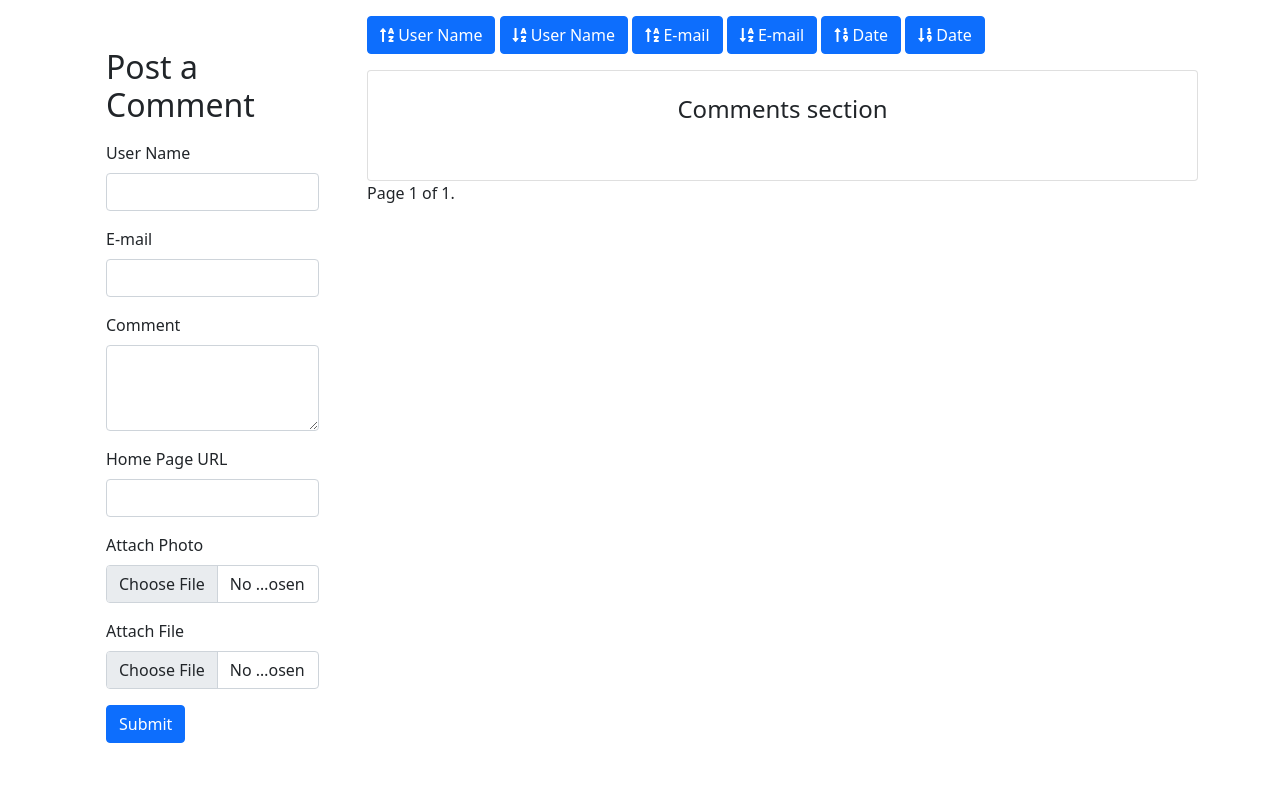
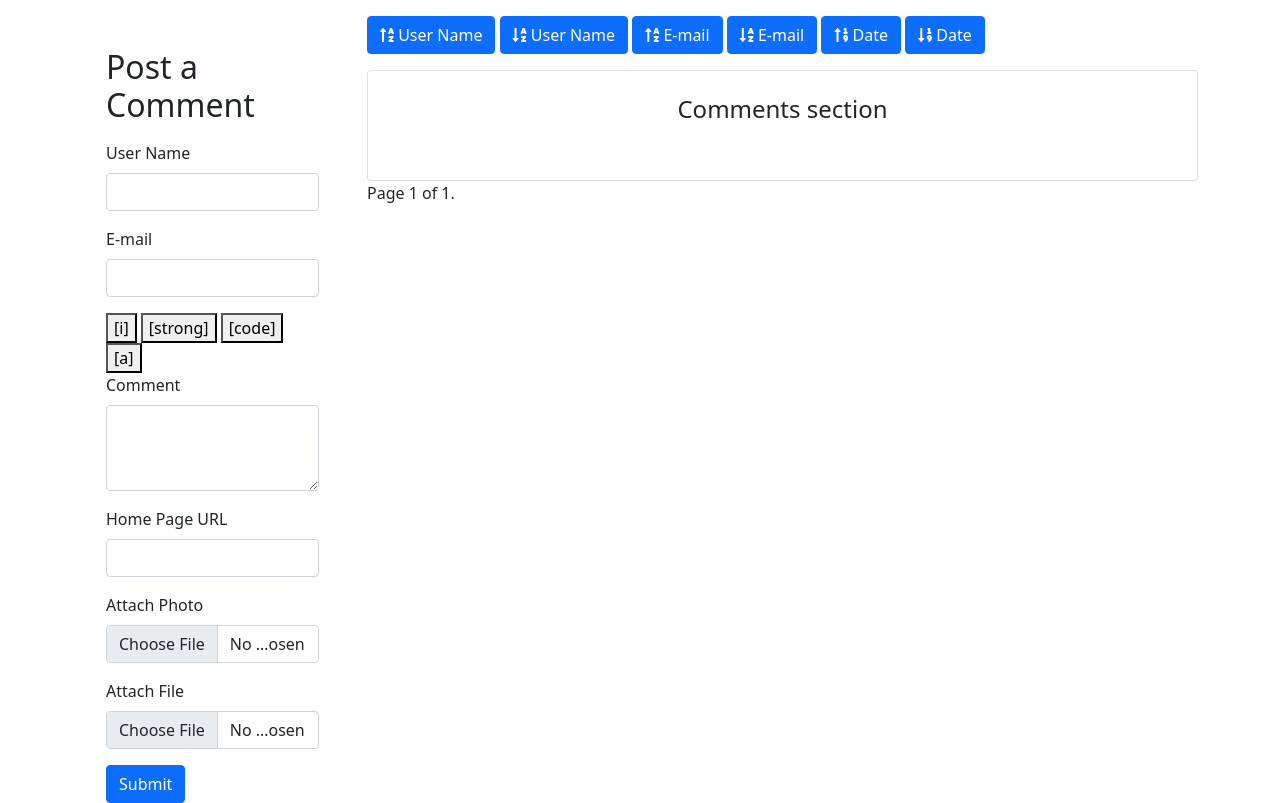
Before and after one commit to nnocturnnn/dz-comment-flow, a Django app: page / in a window 1280 px wide. Before the commit the page ends 743 px from the top, so only its background shows below. Run offline with Django 5.2, Linux system fonts and the light colour scheme; data that the repository does not hold is empty.

Commit message:
feat: add toolbar

```diff
--- a/cmflow/comments/templates/form.html
+++ b/cmflow/comments/templates/form.html
@@ -13,9 +13,16 @@
             <input type="email" class="form-control" id="email" name="email" required>
         </div>
         <div class="mb-3">
+            <div class="toolbar">
+                <button onclick="wrapTag('i')">[i]</button>
+                <button onclick="wrapTag('strong')">[strong]</button>
+                <button onclick="wrapTag('code')">[code]</button>
+                <button onclick="wrapTag('a')">[a]</button>
+            </div>
             <label for="text" class="form-label">Comment</label>
             <textarea class="form-control" id="text" name="text" rows="3" required></textarea>
         </div>
+
         <div class="mb-3">
             <label for="homePageUrl" class="form-label">Home Page URL</label>
             <input type="url" class="form-control" id="homePageUrl" name="home_page_url">
@@ -34,6 +41,21 @@
         <button type="submit" class="btn btn-primary">Submit</button>
     </form>
 </div>
+<script>
+    function wrapTag(tag) {
+        var textArea = document.getElementById('text');
+        var selectedText = textArea.value.substring(textArea.selectionStart, textArea.selectionEnd);
+        var beforeText = textArea.value.substring(0, textArea.selectionStart);
+        var afterText = textArea.value.substring(textArea.selectionEnd);
+
+        if (tag === 'a') {
+            var url = prompt('Enter the URL:', 'http://');
+            textArea.value = beforeText + '<a href="' + url + '">' + selectedText + '</a>' + afterText;
+        } else {
+            textArea.value = beforeText + '<' + tag + '>' + selectedText + '</' + tag + '>' + afterText;
+        }
+    }
+</script>
 <script>
 function postComment(event) {
     event.preventDefault();  // Prevent the default form submission
```
